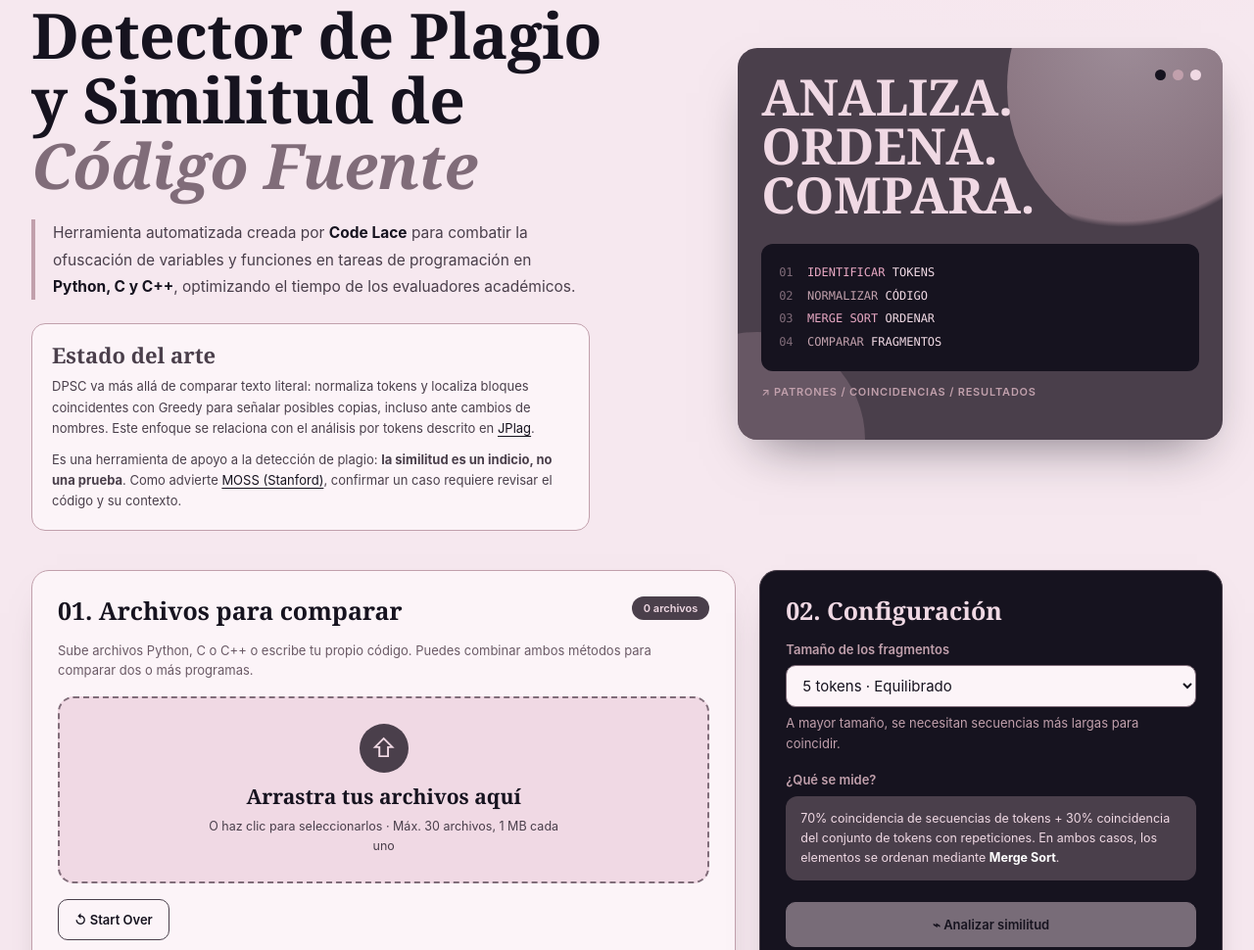
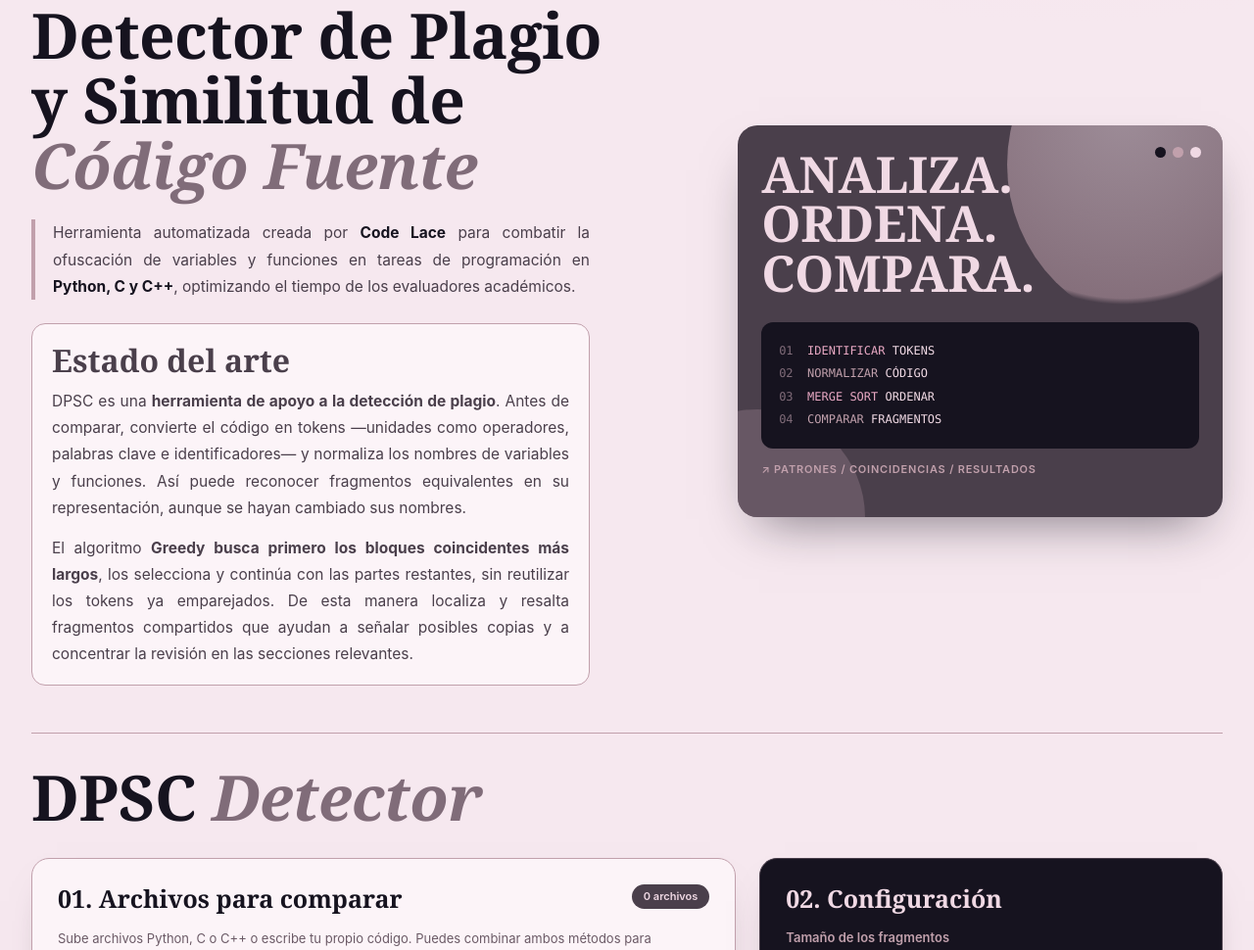
Before and after one commit to Code-Lace/dpsc-detector, a plain HTML site: page frontend-backend/index.html in a window 1280 px wide. Shown: the part 188-1158 px from the top of the page at 98% size. Drawn offline with Linux system fonts and the light colour scheme.

Commit message:
feat: Mejorar la presentación del comparador y la explicación de Greedy - Añadir el encabezado DPSC Detector y enlazarlo desde la navegación - Explicar cómo Greedy ayuda a localizar posibles copias - Ampliar la tipografía del estado del arte, justificar los textos sin cortar palabras con guiones

```diff
--- a/frontend-backend/index.html
+++ b/frontend-backend/index.html
@@ -38,8 +38,8 @@
         </p>
         <section class="research-note" aria-labelledby="research-title">
           <h2 id="research-title">Estado del arte</h2>
-          <p>DPSC va más allá de comparar texto literal: normaliza tokens y localiza bloques coincidentes con Greedy para señalar posibles copias, incluso ante cambios de nombres. Este enfoque se relaciona con el análisis por tokens descrito en <a href="https://www.jucs.org/jucs_8_11/finding_plagiarisms_among_a/Prechelt_L.html" target="_blank" rel="noopener noreferrer">JPlag</a>.</p>
-          <p>Es una herramienta de apoyo a la detección de plagio: <strong>la similitud es un indicio, no una prueba</strong>. Como advierte <a href="https://theory.stanford.edu/~aiken/moss/" target="_blank" rel="noopener noreferrer">MOSS (Stanford)</a>, confirmar un caso requiere revisar el código y su contexto.</p>
+          <p>DPSC es una <strong>herramienta de apoyo a la detección de plagio</strong>. Antes de comparar, convierte el código en tokens —unidades como operadores, palabras clave e identificadores— y normaliza los nombres de variables y funciones. Así puede reconocer fragmentos equivalentes en su representación, aunque se hayan cambiado sus nombres.</p>
+          <p>El algoritmo <strong>Greedy busca primero los bloques coincidentes más largos</strong>, los selecciona y continúa con las partes restantes, sin reutilizar los tokens ya emparejados. De esta manera localiza y resalta fragmentos compartidos que ayudan a señalar posibles copias y a concentrar la revisión en las secciones relevantes.</p>
         </section>
       </div>
       <div class="heroart" aria-hidden="true">
@@ -55,7 +55,11 @@
       </div>
     </section>
 
-    <section class="layout">
+    <header id="analizador" class="analyzer-heading">
+      <h2 id="analyzer-title">DPSC <em>Detector</em></h2>
+    </header>
+
+    <section class="layout" aria-labelledby="analyzer-title">
       <article class="panel">
         <div class="headline">
           <h2>01. Archivos para comparar</h2>
--- a/frontend-backend/styles.css
+++ b/frontend-backend/styles.css
@@ -148,6 +148,8 @@ h1 em {
 }
 
 .sub {
+  text-align: justify;
+  hyphens: none;
   max-width: 570px;
   margin: 0;
   padding-left: 18px;
@@ -174,13 +176,15 @@ h1 em {
 
 .research-note h2 {
   margin: 0 0 9px;
-  font: 700 22px/1.2 var(--title);
+  font: 700 clamp(28px, 3vw, 32px)/1.2 var(--title);
 }
 
 .research-note p {
-  margin: 0 0 10px;
-  font-size: 13px;
-  line-height: 1.65;
+  text-align: justify;
+  hyphens: none;
+  margin: 0 0 14px;
+  font-size: 15.5px;
+  line-height: 1.75;
 }
 
 .research-note p:last-child {
@@ -291,6 +295,26 @@ h1 em {
 }
 
 /* Paneles */
+.analyzer-heading {
+  margin: 48px 0 28px;
+  padding-top: 32px;
+  border-top: 1px solid var(--mauve);
+  scroll-margin-top: 24px;
+}
+
+.analyzer-heading h2 {
+  margin: 0;
+  color: var(--black);
+  font: 800 clamp(40px, 5vw, 72px)/1.04 var(--title);
+  letter-spacing: -0.5px;
+}
+
+.analyzer-heading h2 em {
+  color: var(--moon);
+  font-style: italic;
+  font-weight: 700;
+}
+
 .layout {
   display: grid;
   grid-template-columns: minmax(0, 1.4fr) minmax(310px, 0.92fr);
```
